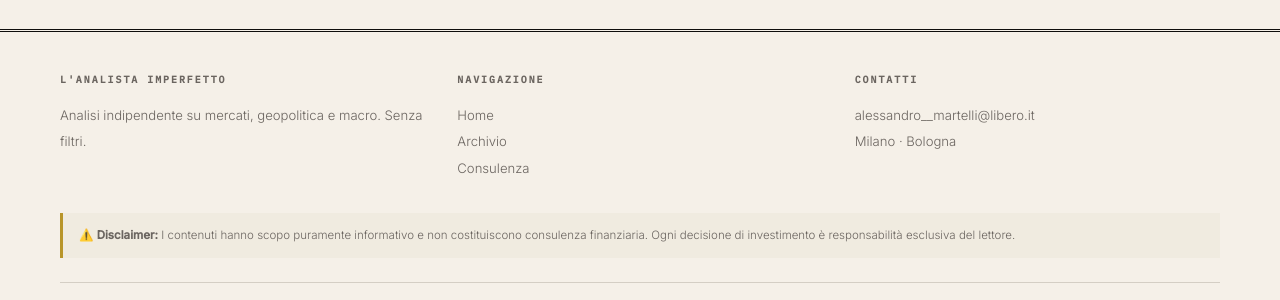
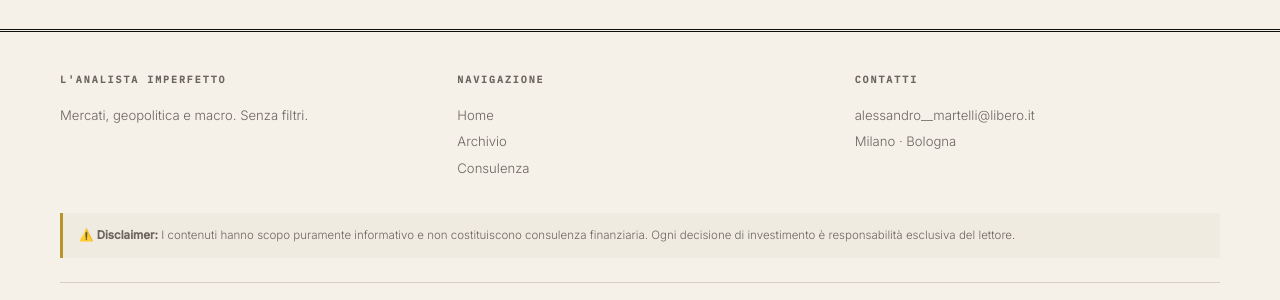
Before and after one commit to martellialessandro/martellialessandro.github.io, a Jekyll site: the page built from index.html, in a window 1280 px wide and 900 px high, scrolled down 809 px. Shown: the part 561-861 px from the top of the window. Built offline with Jekyll 4.4.1, drawn with Linux system fonts in a browser that asks for light colours; some web fonts are replaced.

Commit message:
Update _config.yml

```diff
--- a/_config.yml
+++ b/_config.yml
@@ -1,6 +1,6 @@
 title: "L'analista imperfetto"
 tagline: "La Stanza dei Bottoni: Mercati, geopolitica e trend senza filtri"
-description: "Analisi indipendente su mercati, geopolitica e macro. Senza filtri."
+description: "Mercati, geopolitica e macro. Senza filtri."
 url: "https://alessandromartelli.github.io"
 author: "Alessandro Martelli"
 email: "alessandro__martelli@libero.it"
```
